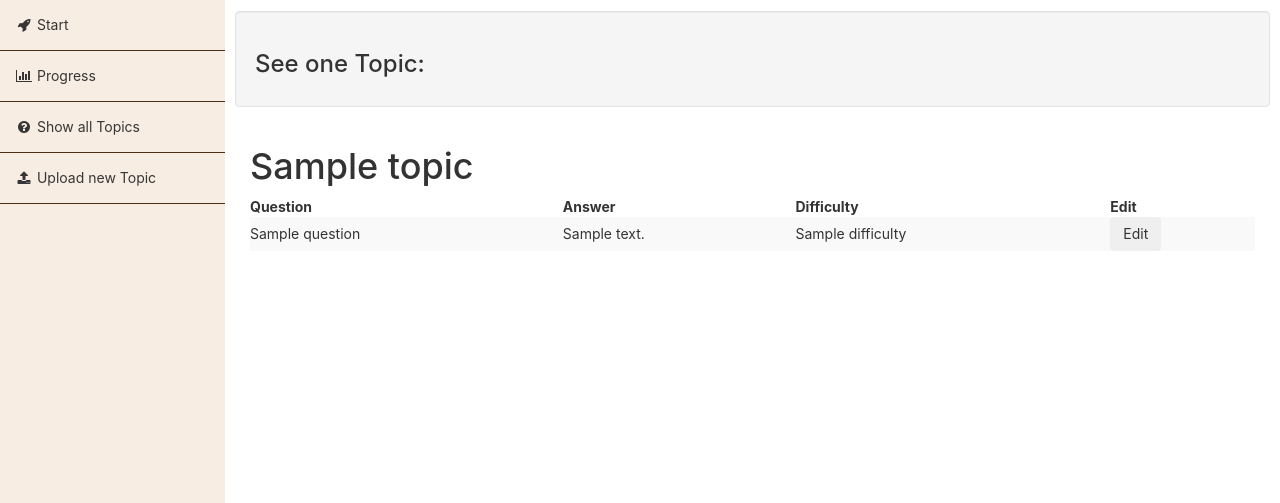
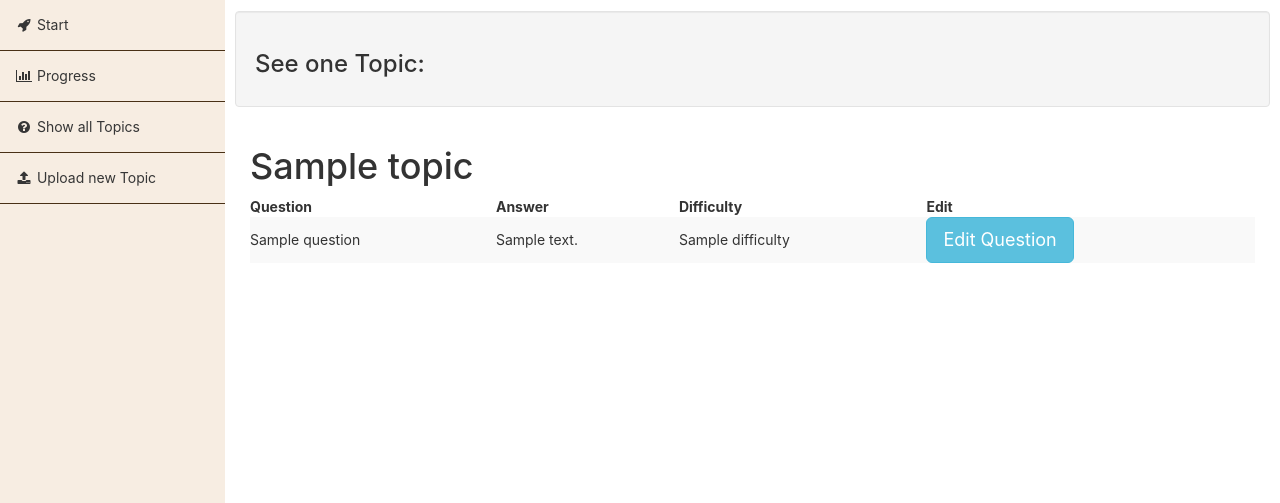
Before and after one commit to scholl123/ELearningQuizApp, a Flask app: template templates/show_one_topic.html in a window 1280 px wide. Shown: the part 61-564 px from the top of the page. Run offline with Flask 2, Linux system fonts and the light colour scheme; the visitor is signed in with stand-in values (Sample User, id 1); the template is opened without the code that fills it: most values are stand-ins (such as "Sample title", 1, 10 or a date in 2020); a database or web service that is not in the repository returns one stand-in record (values such as "Sample title"); parts of the project's set-up code (start-up, migrations or seed data) failed here and were passed over; some libraries are stand-ins or nearby versions.

Commit message:
working"Edit" for each Q & color btn in quiz MC

```diff
--- a/app.py
+++ b/app.py
@@ -8,6 +8,7 @@ import auth
 from utility import get_difficulty_string
 import file_handling
 from DatabaseAPI import Database
+import ast
 
 UPLOAD_FOLDER = 'uploads/'
 
@@ -64,12 +65,21 @@ def show_all_topics():
 @auth.login_required
 def show_single_topic():
     if request.method == 'POST':
+        if request.form.get("question"):
+            curr_question = ast.literal_eval(request.form.get("curr_quest"))
+            curr_question["question"] = request.form.get("question")
+            curr_question["answers"][curr_question["correct_index"]] = request.form.get("correct_answer")
+            curr_question["difficulty"] = request.form.get("difficulty")
+            db.set_question(curr_question)
         difficulty_levels = {0: "easy", 1: "medium", 2: "hard"}
         text = request.form.get("topicId")
         questions = db.get_questions(text)
         for quest in questions:
             quest["difficulty"] = difficulty_levels[quest["difficulty"]]
+
         return render_template("show_one_topic.html", topic=text, questions=questions)
+
+
 
 
 @app.route("/upload_new_topic")
--- a/templates/quiz_question.html
+++ b/templates/quiz_question.html
@@ -37,7 +37,8 @@
                     <form action="/question" method="POST">
                         {% if question['answers']|length > 1 %}
                         {% for answer in question['answers'] %}
-                                        <label for="answer-{{ loop.index0 }}" class="element-animation{{ loop.index0 }} btn btn-lg btn-danger btn-block">
+                        <label for="answer-{{ loop.index0 }}"
+                            class="element-animation{{ loop.index0 }} btn btn-lg  btn-block">
                             <span class="btn-label">
                                 <i class="glyphicon glyphicon-chevron-right"></i>
                             </span>
--- a/templates/show_one_topic.html
+++ b/templates/show_one_topic.html
@@ -8,9 +8,8 @@ See one Topic:
 {% block main %}
 {%set curr_topic = topic%}
 {%set questions = questions%}
-<!--{'topic': 'French Vocabulary', 'correct_index': 0, 'difficulty': 1, 'qid': 11, 'question': 'When was Mahatma Gandhi born?', 'answers': ['October 2, 1869', 'December 15, 1872', 'July 18, 1918', 'January 15, 1929'], 'answered': [548, 456]} -->
+
 <div class="container-fluid">
-
     <div class="row">
         <div class="col-xs-12">
             <h1> {{curr_topic}}</h1>
@@ -29,6 +28,7 @@ See one Topic:
                     </thead>
                     <tbody>
                         {%for q in questions %}
+                        {%set id = q["qid"]%}
                         <tr>
                             <td>{{q['question']}}</td>
                             <td>
@@ -40,8 +40,57 @@ See one Topic:
 
                             </td>
                             <td>{{q["difficulty"]}}</td>
-                            <td><button type="button" class="btn">Edit</button></td>
+                            <td> <button type="button" class="btn btn-info btn-lg" data-toggle="modal"
+                                    data-target="#{{ id }}">Edit Question</button>
+                                <!--<button type="button" class="btn">Edit</button> -->
+                            </td>
                         </tr>
+                        <!-- Modal -->
+                        <div id="{{ id }}" class="modal fade" role="dialog">
+                            <div class="modal-dialog">
+
+                                <!-- Modal content-->
+                                <div class="modal-content">
+                                    <div class="modal-header">
+                                        <button type="button" class="close" data-dismiss="modal">&times;</button>
+                                        <h4 class="modal-title">Header</h4>
+                                    </div>
+                                    <div class="modal-body">
+                                        <form action="/show_one_topic" method="POST">
+                                            <input type="hidden" id="curr_quest" name="curr_quest" value="{{ q }}">
+                                            <input type="hidden" id="topicId" name="topicId" value="{{ curr_topic }}">
+
+                                            <label for="question">Question</label><br>
+                                            <input class="form-control" type="text" id="question" name="question"
+                                                value="{{q['question']}}"><br>
+
+                                            <label for="correct_answer"> Correct Answer</label><br>
+                                            {%if q['answers']|length == 1%}
+                                            <input class="form-control" type="text" id="correct_answer"
+                                                name="correct_answer" value="{{q['answers'][0]}}">
+                                            {%else%}
+                                            <input class="form-control" type="text" id="correct_answer"
+                                                name="correct_answer" value="{{q['answers'][q['correct_index']]}}">
+                                            {%endif%}
+
+                                            <input type="radio" id="easy" name="difficulty" value="0">
+                                            <label for="easy">Easy</label><br>
+                                            <input type="radio" id="medium" name="difficulty" value="1" checked>
+                                            <label for="medium">Medium</label><br>
+                                            <input type="radio" id="hard" name="difficulty" value="2">
+                                            <label for="hard">Hard</label>
+                                    </div>
+                                    <div class="modal-footer">
+                                        <input type="submit" class="btn btn btn-danger"
+                                            value="Question will be immediatly changed to this values!">
+                                    </div>
+                                    </form>
+                                </div>
+
+                            </div>
+                        </div>
+
+
                         {%endfor%}
                     </tbody>
 
--- a/templates/upload_new_topic.html
+++ b/templates/upload_new_topic.html
@@ -8,7 +8,7 @@ Upload a new Topic for your Quizzes!
 {% block main %}
 <form class="form-horizontal" action="/uploaded" method="POST" enctype="multipart/form-data">
     <div class="form-group">
-        <label class="control-label col-sm-2" for="topic">Topic Title: </label>
+        <label class="control-label col-sm-2" for="topic">Topic Title:</label>
         <div class="col-sm-4">
             <input type="text" class="form-control" id="topic" name="topic" placeholder="Enter topic">
         </div>
```
Also changed, not shown: 1 other file. Lines whose indentation alone changed are shown as unchanged.
